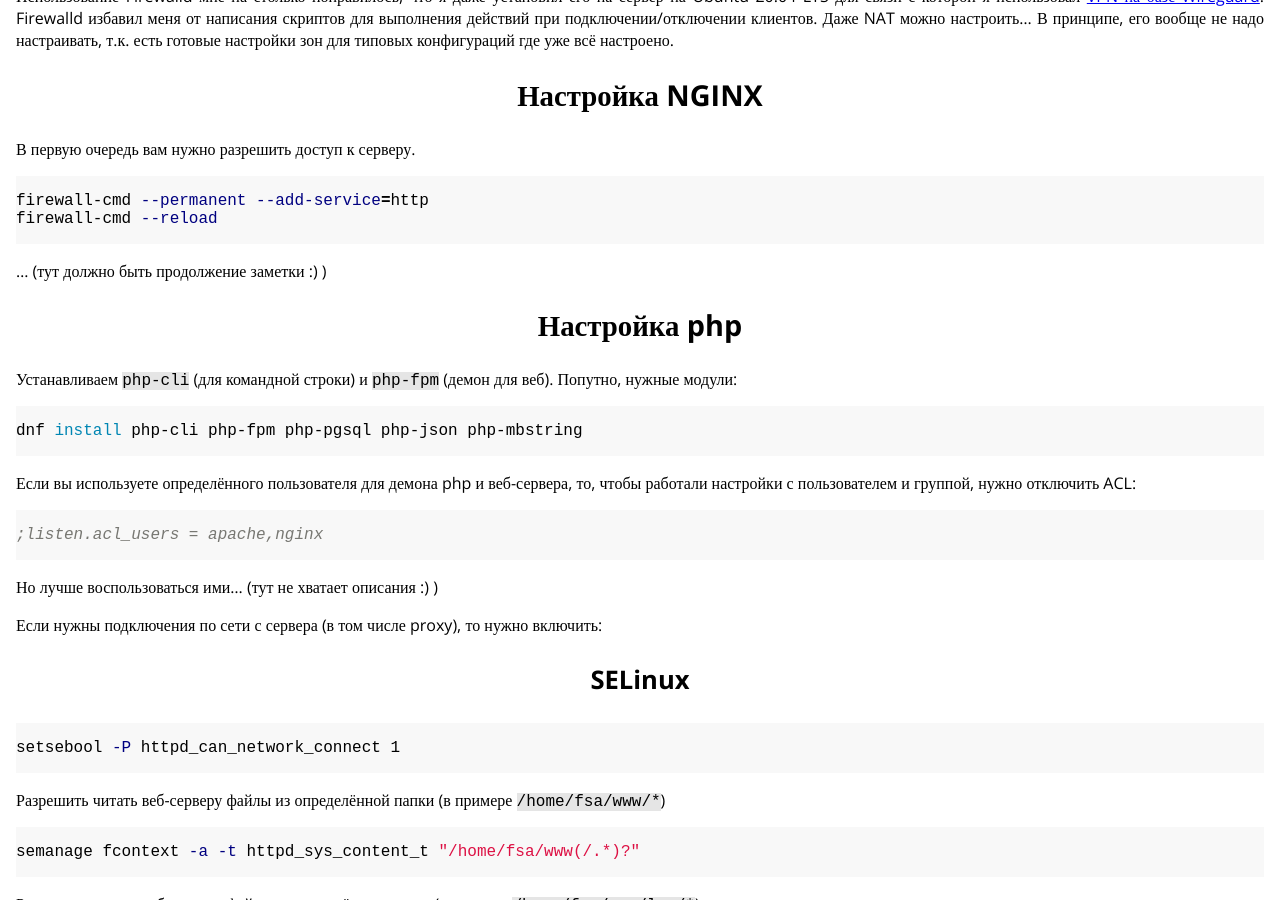
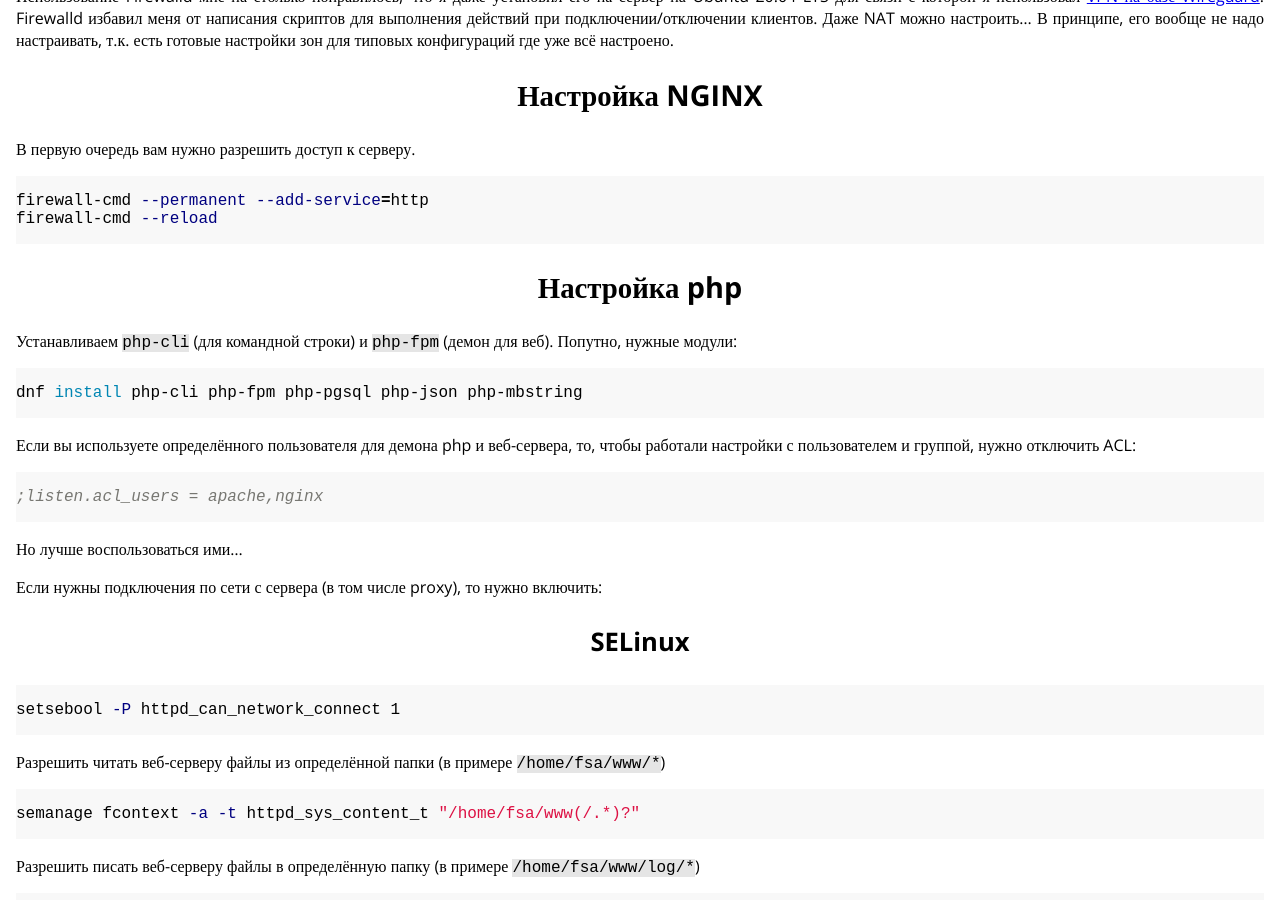
Before and after one commit to fsa/site, a Jekyll site: the page built from _posts/2021-04-12-fedora_first_steps.md, in a window 1280 px wide and 900 px high, scrolled down 1790 px. Built offline with Jekyll 4.4.1, drawn with Linux system fonts in a browser that asks for light colours; comment, search, counter and statistics services are not loaded; some of the changed lines change nothing that is shown.

Commit message:
Комментарии в заметке про Fedora.

````diff
--- a/_posts/2021-04-12-fedora_first_steps.md
+++ b/_posts/2021-04-12-fedora_first_steps.md
@@ -83,7 +83,9 @@ firewall-cmd --permanent --add-service=http
 firewall-cmd --reload
 ```
 
+{% comment %}
 ... (тут должно быть продолжение заметки :) )
+{% endcomment %}
 
 ## Настройка php
 
@@ -99,7 +101,10 @@ dnf install php-cli php-fpm php-pgsql php-json php-mbstring
 ;listen.acl_users = apache,nginx
 ```
 
-Но лучше воспользоваться ими... (тут не хватает описания :) )
+Но лучше воспользоваться ими...
+{% comment %}
+    тут не хватает описания :)
+{% endcomment %}
 
 Если нужны подключения по сети с сервера (в том числе proxy), то нужно включить:
 
````
